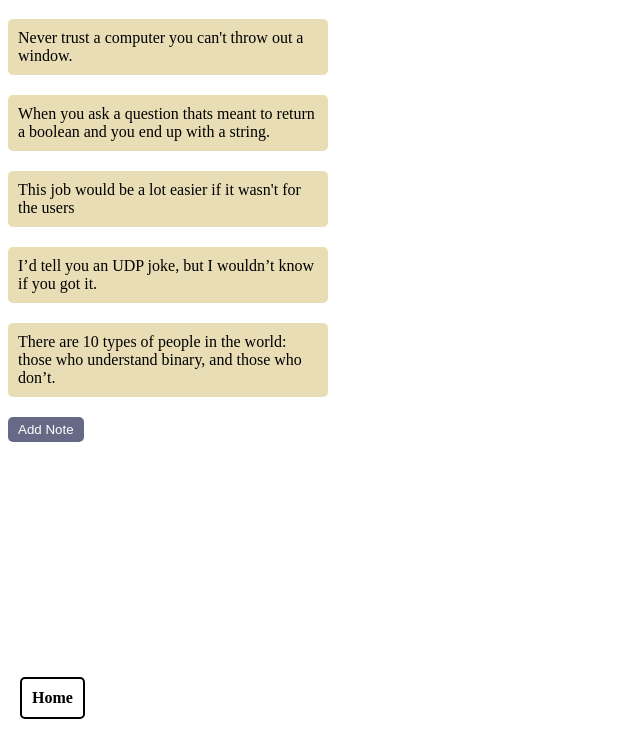
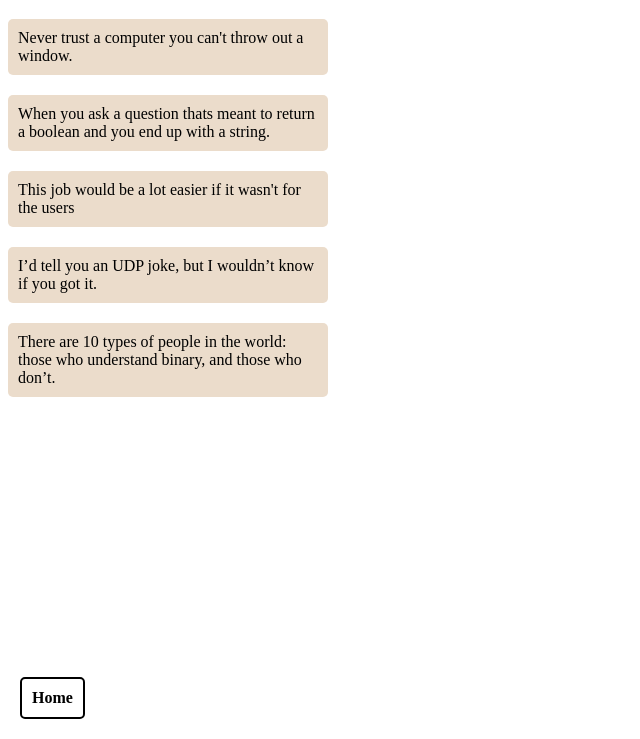
Before and after one commit to XGurmanX/Comp-4537-Labs, a plain HTML site: page Labs/Lab 1/reader.html in a window 1280 px wide. Shown: the part 61-800 px from the top of the page, without its empty margins (0-640 px from the left). Drawn offline with Linux system fonts and the light colour scheme.

Commit message:
last update

```diff
--- a/Labs/Lab 1/css/style.css
+++ b/Labs/Lab 1/css/style.css
@@ -35,7 +35,7 @@
     margin-top: 20px;
     display: static;
     flex-direction: column;
-    background-color: #E8DDB5;
+    background-color: #EBDCCB;
     padding: 10px;
     border-radius: 5px;
     margin-bottom: 10px;
@@ -45,7 +45,7 @@
 #removeButton, #addButton {
     display: block;
     margin-top: 10px;
-    background-color: #666A86;
+    background-color: #B2A3B5;
     color: white;
     border: none;
     padding: 5px 10px;
@@ -58,5 +58,5 @@
 }
 
 #removeButton:hover, #addButton:hover {
-    background-color: #4B4E6D;
+    background-color: #91818A;
 }
--- a/Labs/Lab 1/js/notes.js
+++ b/Labs/Lab 1/js/notes.js
@@ -1,6 +1,7 @@
 class Notes {
     constructor(type) {
         this.type = type;
+        this.localStorage = window.localStorage;
         this.arrayOfNotes = [];
     }
 
@@ -21,11 +22,18 @@ class Notes {
             console.log(noteDiv)
             container.appendChild(noteDiv);
         });
-        let addButton = document.createElement('button');
-        addButton.id = 'addButton'
-        addButton.innerText = 'Add Note';
-        addButton.addEventListener('click', () => this.add("", "message" + (this.arrayOfNotes.length + 1)));
-        container.appendChild(addButton);
+        if (this.type === "writer") {
+            let addButton = document.createElement('button');
+            addButton.id = 'addButton'
+            addButton.innerText = 'Add Note';
+            addButton.addEventListener('click', () => this.add("", "message" + (this.arrayOfNotes.length + 1)));
+            container.appendChild(addButton);
+        }
+        if (this.type === "reader") {
+            let myInterval = setInterval(() => {
+                this.displayNotes();
+            }, 2000);
+        }
     }
 
     createNotes() {
```
